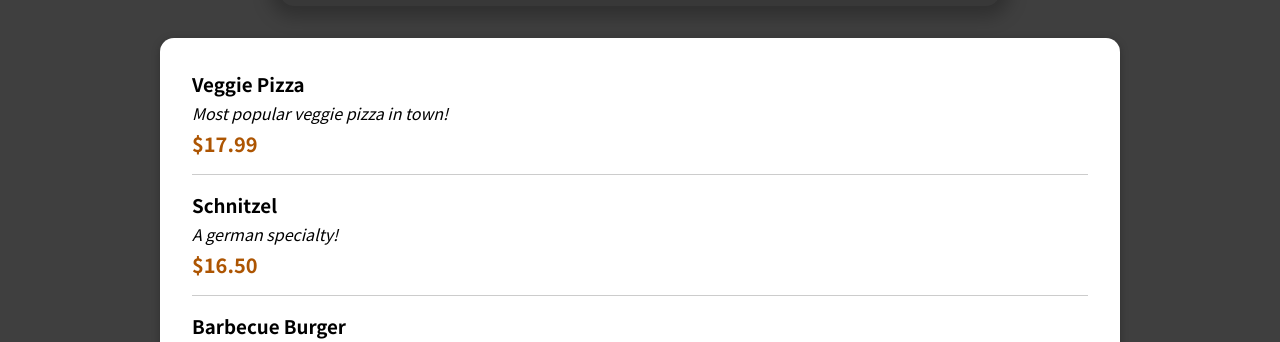
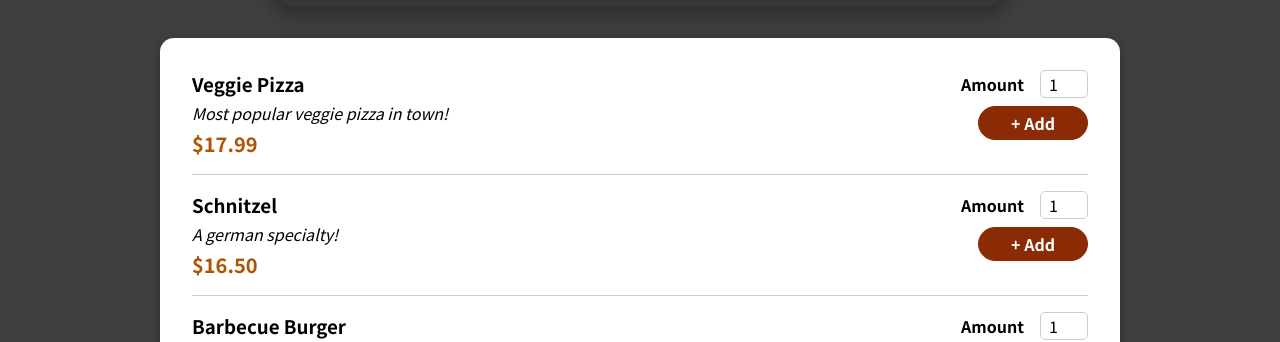
Before and after one commit to a-kennedy-develops/react-food-orders, a React (Create React App) app: page / in a window 1280 px wide. Shown: the part 467-809 px from the top of the page. Built offline with nearby package versions, Linux system fonts and the light colour scheme.

Commit message:
Added form component and UI input component

```diff
--- a/src/components/Meals/MealItem/MealItem.js
+++ b/src/components/Meals/MealItem/MealItem.js
@@ -1,4 +1,6 @@
 import styles from './MealItem.module.scss'
+
+import MealItemForm from './MealItemForm';
 
 const MealItem = (props) => {
   const price = `$${props.price.toFixed(2)}`;
@@ -10,7 +12,7 @@
         <div className={styles.description}>{props.description}</div>
         <div className={styles.price}>{price}</div>
       </div>
-      <div></div>
+      <div><MealItemForm/></div>
     </li>
   );
 };
--- a/src/components/Meals/MealItem/MealItemForm.js
+++ b/src/components/Meals/MealItem/MealItemForm.js
@@ -0,0 +1,24 @@
+import styles from "./MealItemForm.module.scss";
+
+import Input from "../../UI/Input";
+
+const MealItemForm = (props) => {
+  return (
+    <form className={styles.form}>
+      <Input
+        label="Amount"
+        input={{
+          id: "amount",
+          type: "number",
+          min: "1",
+          max: "5",
+          step: "1",
+          defaultValue: "1",
+        }}
+      />
+      <button>+ Add</button>
+    </form>
+  );
+};
+
+export default MealItemForm;
--- /dev/null
+++ b/src/components/Meals/MealItem/MealItemForm.module.scss
@@ -0,0 +1,20 @@
+.form {
+  text-align: right;
+
+  button {
+    font: inherit;
+    cursor: pointer;
+    background-color: #8a2b06;
+    border: 1px solid #8a2b06;
+    color: white;
+    padding: 0.25rem 2rem;
+    border-radius: 20px;
+    font-weight: bold;
+
+    &:hover,
+    &:active {
+      background-color: #641e03;
+      border-color: #641e03;
+    }
+  }
+}
--- /dev/null
+++ b/src/components/UI/Input.js
@@ -0,0 +1,12 @@
+import styles from "./Input.module.scss";
+
+const Input = (props) => {
+  return (
+    <div className={styles.input}>
+      <label htmlFor={props.input.id}>{props.label}</label>
+      <input {...props.input}/>
+    </div>
+  );
+};
+
+export default Input;
--- /dev/null
+++ b/src/components/UI/Input.module.scss
@@ -0,0 +1,18 @@
+.input {
+  display: flex;
+  align-items: center;
+  margin-bottom: 0.5rem;
+
+  label {
+    font-weight: bold;
+    margin-right: 1rem;
+  }
+
+  input {
+    width: 3rem;
+    border-radius: 5px;
+    border: 1px solid #ccc;
+    font: inherit;
+    padding-left: 0.5rem;
+  }
+}
```
